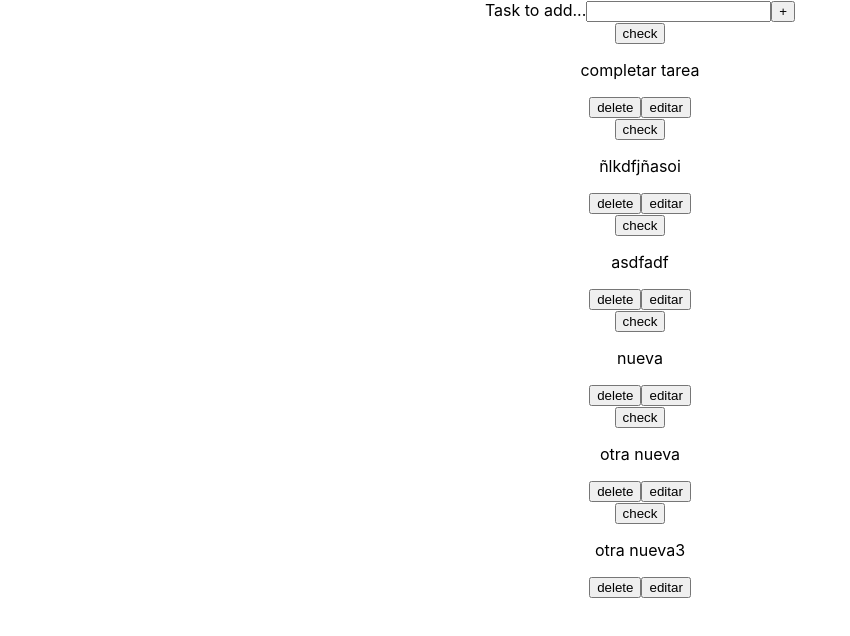
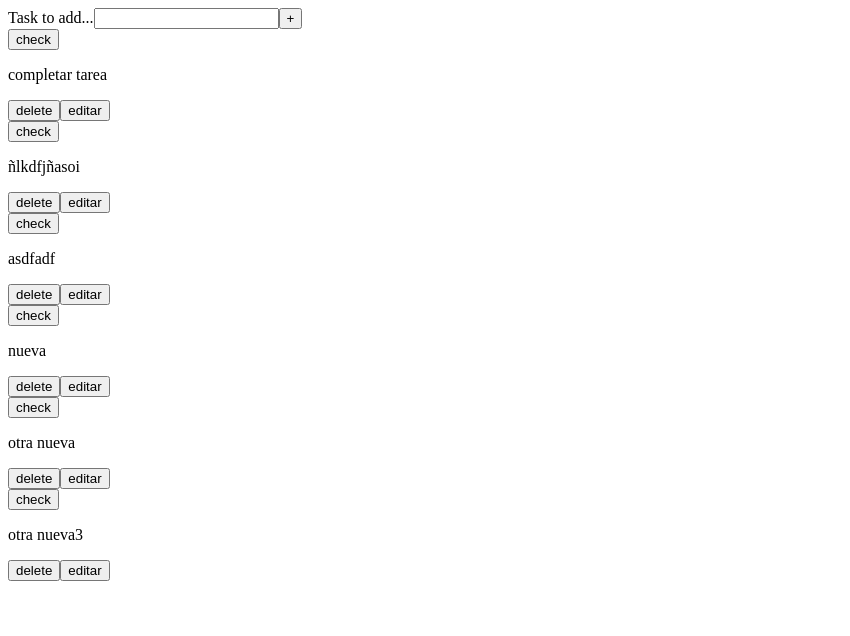
Before and after one commit to TodoListApp/project-to-do-list, a React (Create React App) app: page / in a window 1280 px wide. Shown: the top 636 px of the page, without its empty margins (0-850 px from the left). Built offline with nearby package versions, Linux system fonts and the light colour scheme; data requests are answered from the project's data file.

Commit message:
errores solucionados

```diff
--- a/package.json
+++ b/package.json
@@ -39,8 +39,5 @@
       "last 1 firefox version",
       "last 1 safari version"
     ]
-  },
-  "devDependencies": {
-    "tailwindcss": "^3.2.4"
   }
 }
--- a/src/App.css
+++ /dev/null
@@ -1,3 +0,0 @@
-.App {
-  text-align: center;
-}
--- a/src/App.js
+++ b/src/App.js
@@ -1,5 +1,4 @@
 import React, { useState } from "react";
-import "./App.css";
 import AllTasks from "./components/AllTasks";
 import CreateTask from "./components/CreateTask";
 
--- a/src/index.css
+++ /dev/null
@@ -1,13 +0,0 @@
-body {
-  margin: 0;
-  font-family: -apple-system, BlinkMacSystemFont, 'Segoe UI', 'Roboto', 'Oxygen',
-    'Ubuntu', 'Cantarell', 'Fira Sans', 'Droid Sans', 'Helvetica Neue',
-    sans-serif;
-  -webkit-font-smoothing: antialiased;
-  -moz-osx-font-smoothing: grayscale;
-}
-
-code {
-  font-family: source-code-pro, Menlo, Monaco, Consolas, 'Courier New',
-    monospace;
-}
```
Also changed, not shown: src/index.js (+5 -6 lines).
